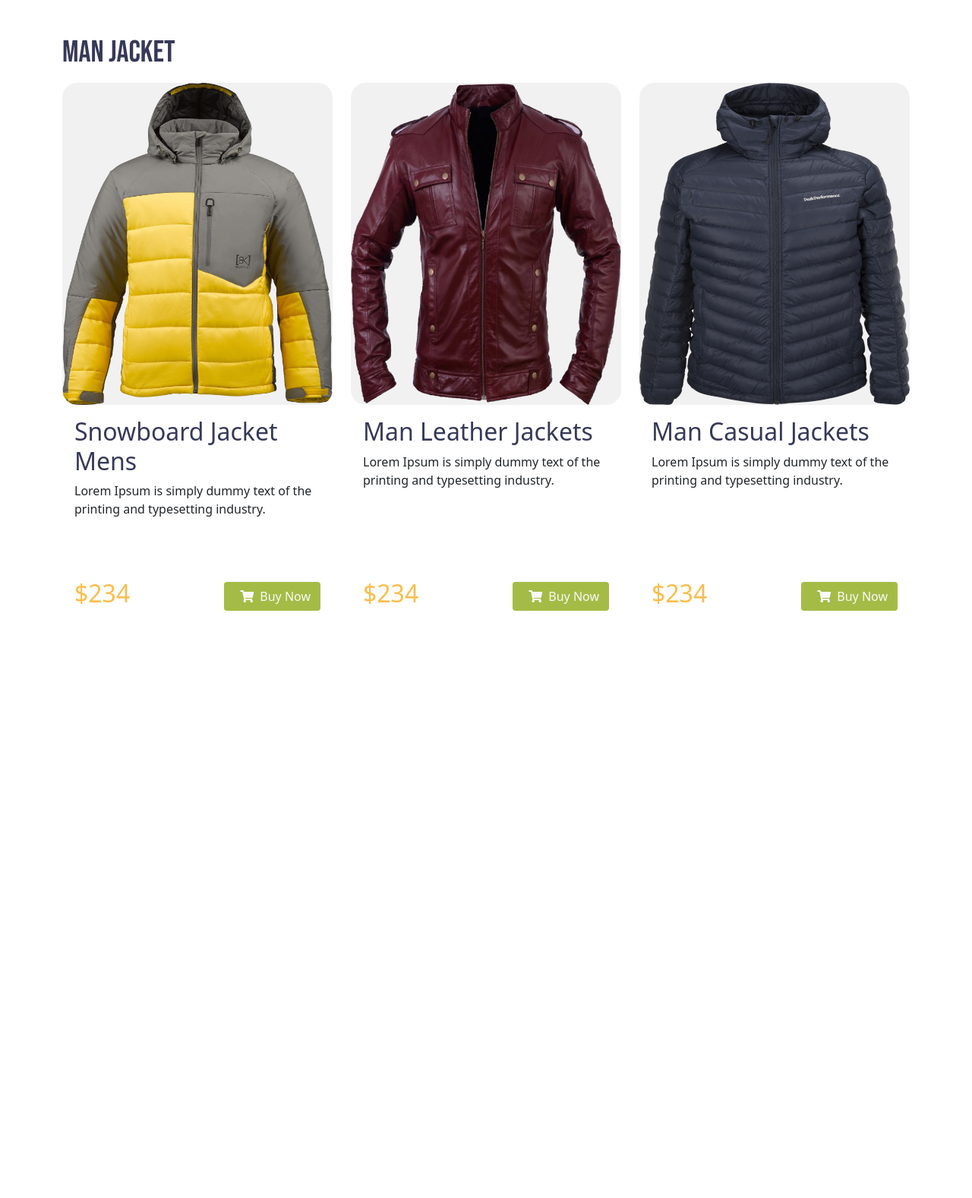
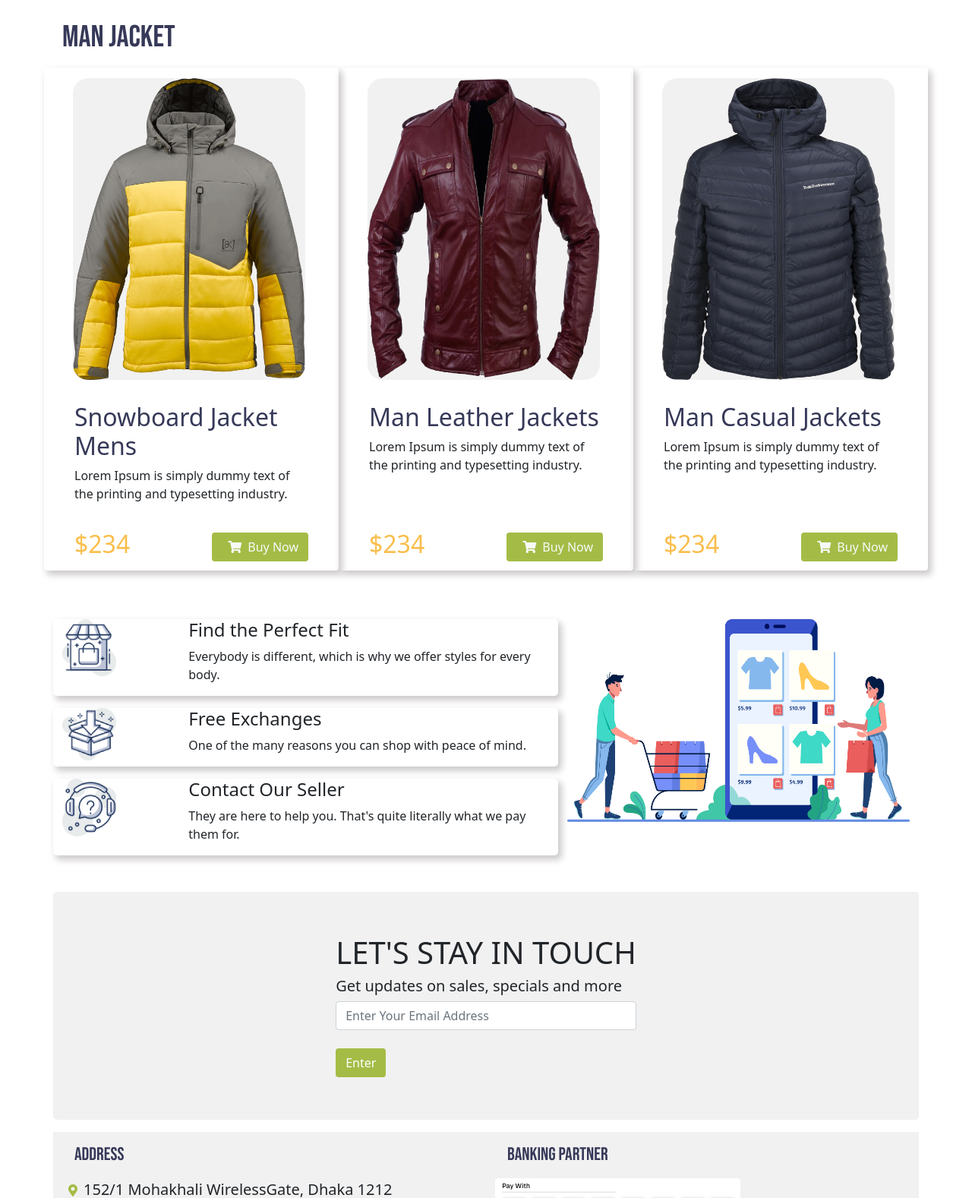
Before and after one commit to NMRayhan/LandingPage-Penguin-Fashion-1.1, a plain HTML site: page index.html in a window 1280 px wide. Shown: the part 1223-2800 px from the top of the page at 76% size. Before the commit the page ends 2039 px from the top, so only its background shows below. Drawn offline with nearby package versions, Linux system fonts and the light colour scheme.

Commit message:
Complete

```diff
--- a/CSS/style.css
+++ b/CSS/style.css
@@ -10,6 +10,33 @@
 .card img{
     background-color: #F1F1F1;
     border-radius: 20px;
+    width: 90%;
+    height: 60%;
+    margin: 4%;
+}
+.card-item{
+    border-radius: 20px;
+    border: 1px solid red;
+}
+.Support-card img{
+    width: 50%;
+
+}
+.support-card-img{
+    align-items: center;
+}
+.Support-card-cover img{
     width: 100%;
-    height: 60%;
 }
+.card-shadow{
+    box-shadow: 4px 5px 8px 1px #cecbcb;
+}
+.address-bar i{
+    color: #A4BC46;
+}
+.address-bar span{
+    font-size: 20px;
+}
+.address-bar-section{
+    background-color: #F1F1F1;
+}
--- a/index.html
+++ b/index.html
@@ -36,7 +36,7 @@
                                 <a class="nav-link" href="#">About us</a>
                             </li>
                             <li class="nav-item">
-                                <a class="nav-link">Contact us</a>
+                                <a class="nav-link" href="#">Contact us</a>
                             </li>
                         </ul>
                     </div>
@@ -69,7 +69,7 @@
             <h1 class="text-uppercase my-3" style="color: #363958; font-family: 'Bebas Neue', cursive;">W0Man Jacket
             </h1>
             <div class="row row-cols-1 row-cols-md-3 g-4">
-                <div class="col rounded ">
+                <div class="col rounded card-shadow">
                     <div class="card h-100 border-0">
                         <img src="Resource/Image/SeekPng 1.png" class="card-img-top" alt="Yellos Coat Jacket">
                         <div class="card-body">
@@ -86,7 +86,7 @@
                         </div>
                     </div>
                 </div>
-                <div class="col rounded ">
+                <div class="col rounded card-shadow">
                     <div class="card h-100 border-0">
                         <img src="Resource/Image/PngItem_2597366 1.png" class="card-img-top" alt="Yellos Coat Jacket">
                         <div class="card-body">
@@ -103,7 +103,7 @@
                         </div>
                     </div>
                 </div>
-                <div class="col rounded ">
+                <div class="col rounded card-shadow">
                     <div class="card h-100 border-0">
                         <img src="Resource/Image/image 15.png" class="card-img-top" alt="Yellos Coat Jacket">
                         <div class="card-body">
@@ -127,9 +127,9 @@
         <section class="container mt-5">
             <h1 class="text-uppercase my-3" style="color: #363958; font-family: 'Bebas Neue', cursive;">Man Jacket
             </h1>
-            <div class="row row-cols-1 row-cols-md-3 g-4">
-                <div class="col rounded ">
-                    <div class="card h-100 border-0">
+            <div class="row row-cols-1 row-cols-md-3 gx-5 justify-content-evenly">
+                <div class="col rounded card-shadow">
+                    <div class="card h-100 border-0 ">
                         <img src="Resource/Image/image 11.png" class="card-img-top" alt="Yellos Coat Jacket">
                         <div class="card-body">
                             <h2 class="card-title" style="color: #363958;">Snowboard Jacket Mens</h2>
@@ -145,7 +145,7 @@
                         </div>
                     </div>
                 </div>
-                <div class="col rounded ">
+                <div class="col rounded card-shadow">
                     <div class="card h-100 border-0">
                         <img src="Resource/Image/vippng 1.png" class="card-img-top" alt="Yellos Coat Jacket">
                         <div class="card-body">
@@ -162,7 +162,7 @@
                         </div>
                     </div>
                 </div>
-                <div class="col rounded ">
+                <div class="col rounded card-shadow">
                     <div class="card h-100 border-0">
                         <img src="Resource/Image/toppng 1.png" class="card-img-top" alt="Yellos Coat Jacket">
                         <div class="card-body">
@@ -181,8 +181,74 @@
                 </div>
             </div>
         </section>
-
+        <section class="container mt-5">
+            <div class="row ">
+                <div class="col-lg-7 Support-card align-self-sm-end">
+                    <!-- align-items-center justify-content-center -->
+                    <div class="row align-items-center justify-content-center card-shadow rounded-3 mt-3">
+                        <div class="col-lg-3 align-self-baseline">
+                            <img src="Resource/Logo, Icon/image 12.png" alt="">
+                        </div>
+                        <div class="col-lg-9">
+                            <h4>Find the Perfect Fit</h4>
+                            <p>Everybody is different, which is why we offer styles for every body.</p>
+                        </div>
+                    </div>
+                    <div class="row align-items-center justify-content-center card-shadow rounded-3 mt-3">
+                        <div class="col-lg-3 align-self-baseline">
+                            <img src="Resource/Logo, Icon/image 13.png" alt="">
+                        </div>
+                        <div class="col-lg-9">
+                            <h4>Free Exchanges</h4>
+                            <p>One of the many reasons you can shop with peace of mind.</p>
+                        </div>
+                    </div>
+                    <div class="row align-items-center justify-content-center card-shadow rounded-3 mt-3">
+                        <div class="col-lg-3 align-self-baseline support-card-img">
+                            <img src="Resource/Logo, Icon/image 14.png" alt="">
+                        </div>
+                        <div class="col-lg-9">
+                            <h4>Contact Our Seller</h4>
+                            <p>They are here to help you. That's quite literally what we pay them for.</p>
+                        </div>
+                    </div>
+                </div>
+                <div
+                    class="col-lg-5 Support-card-cover justify-content-center align-items-center mt-3 align-self-sm-start">
+                    <img src="Resource/Logo, Icon/XMLID 1.png" alt="">
+                </div>
+            </div>
+        </section>
+        <!-- News Letter Section  -->
+        <section id="subscribe" class="container d-flex justify-content-center align-items-center mt-5 rounded-3"
+            style="background-color: #F1F1F1; height: 300px;">
+            <div>
+                <h1>LET'S STAY IN TOUCH</h1>
+                <h5>Get updates on sales, specials and more</h5>
+                <input class="form-control" type="email" name="" id="" placeholder="Enter Your Email Address"><br>
+                <button class="btn btn-outline-none text-white" style="background-color: #A4BC46;">Enter</button>
+            </div>
+        </section>
     </main>
+    <footer class=" mt-3">
+        <section class="container mt-3 address-bar-section">
+            <div class="row">
+                <div class="col-6 address-bar">
+                    <h4 class="text-uppercase my-3 mx-3" style="color: #363958; font-family: 'Bebas Neue', cursive;">Address</h4>
+                    <i class="fa fa-map-marker-alt mx-2" aria-hidden="true"></i><span>152/1 Mohakhali WirelessGate, Dhaka 1212</span><br>
+                    <i class="fas fa-envelope mx-2"></i><span>Official: Penguin.Fashion@gmail.com</span><br>
+                    <i class="fab fa-facebook mx-2"></i><span>facebook/Penguin.Fashion</span><br>
+                    <i class="fas fa-phone-square-alt mx-2"></i><span>Helpline : +88018-793-833-34 (Available : 09:00am to 11:00pm)</span>
+                </div>
+                <div class="col-6">
+                    <h4 class="text-uppercase my-3 mx-3" style="color: #363958; font-family: 'Bebas Neue', cursive;">Banking Partner</h4>
+                        <img src="Resource/Image/ssl-commerce.1d268dce.png" alt="">
+                </div>
+            </div>
+        </section>
+        <p class="d-flex container-fluid text-primary align-items-center justify-content-center mt-lg-3 fw-bold" style="background-color: #F1F1F1;">©2021. Responsive E-Commerce site. All rights reserved. Monirul,
+            Bangladesh.</p>
+    </footer>
 
 
 
```
Also changed, not shown: Resource/Image/ssl-commerce.1d268dce.png (added).
